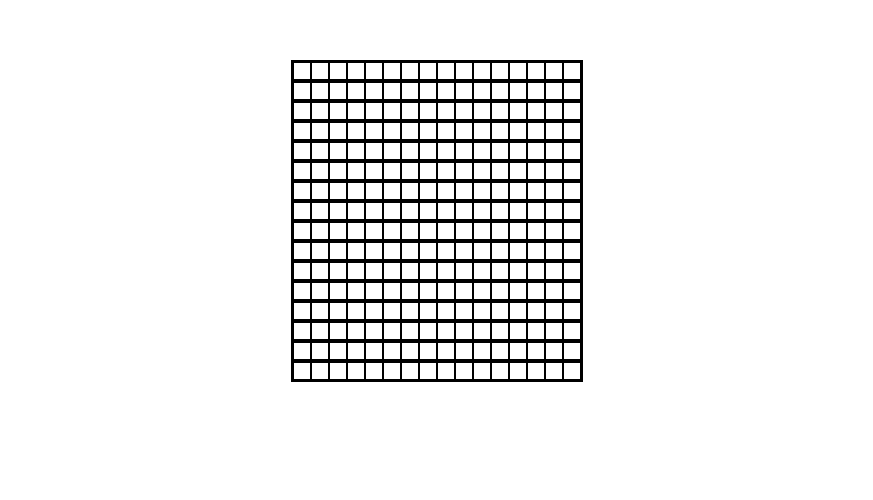
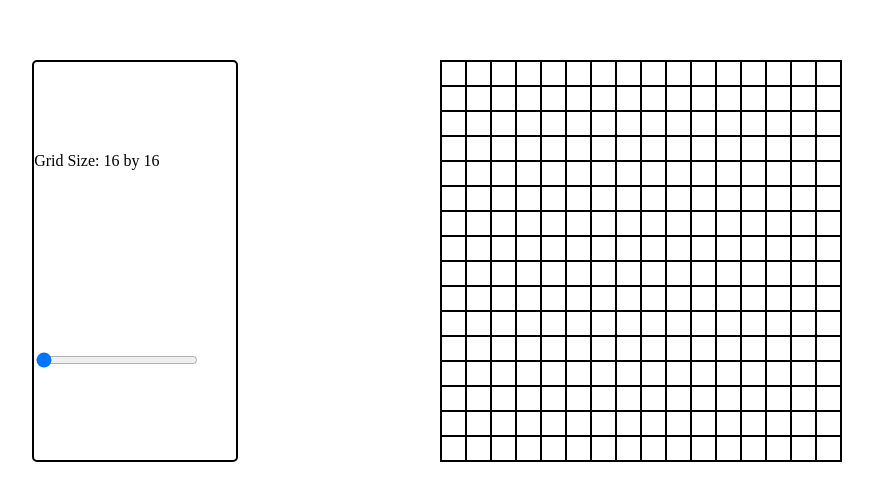
Before and after one commit to ncesare/etch-sketch, a plain HTML site: page index.html in a window 1280 px wide. Shown: the part 140-640 px from the top of the page, without its empty margins (203-1076 px from the left). Drawn offline with Linux system fonts and the light colour scheme.

Commit message:
Slider now makes a grid of n by n size.

```diff
--- a/index.html
+++ b/index.html
@@ -9,8 +9,14 @@
     <link rel="stylesheet" href="styles.css">
 </head>
 <body>
-    <div class="sketch-grid">
+    <div class="container">
+        <div class="control-panel">
+            <label for="gridSlider">Grid Size: <span id="gridSizeDisplay"></span></label>
+            <input type="range" min="16" max="64" value="16" class="slider" id="gridSlider">
+        </div>
+        <div class="sketch-grid">
 
+        </div>
     </div>
 </body>
 </html>
--- a/script.js
+++ b/script.js
@@ -1,17 +1,41 @@
+// Initialize variables and make the first etch-n-sketch grid of 16x16
+
 const sketchGrid = document.querySelector('.sketch-grid');
+const gridSlider = document.querySelector('#gridSlider');
+const gridSizeDisplay = document.querySelector('#gridSizeDisplay');
+let gridSize = gridSlider.value;
+gridSizeDisplay.textContent = `${gridSize} by ${gridSize}`;
+makeGrid(16);
 
-//Needs slider to determine n and i values
-let gridSize = 16;
+// Whenever the user changes the value on the slider, make a new grid accordingly.
+
+gridSlider.oninput = function() {
+    gridSize = gridSlider.value;
+    gridSizeDisplay.textContent = `${gridSize} by ${gridSize}`;
+    makeGrid(gridSize)
+}
+
+function makeGrid(gridSize) {
+    sketchGrid.innerHTML = ''; // Delete the previous grid before making a new one.
+
+    // Make gridSize number of rows.
 
     for (let n = 0; n < gridSize; n++) {
         const row = document.createElement('div');
         row.classList.add('row');
         sketchGrid.appendChild(row);
-    console.log(`${n} row added`);
+
+        // Populate each row with gridSize number of boxes.
+
         for (let i = 0; i < gridSize; i++) {
             const box = document.createElement('div');
             box.classList.add('box');
+            let borderOffset = gridSize * 2; // Accounting for the borders in height and width. Remove this when I remove those.
+            box.style.width = ((400 - borderOffset) / gridSize) + 'px';
+            box.style.height = ((400 - borderOffset) / gridSize) + 'px';
             row.appendChild(box);
-        console.log(`${n} box added`);
         }
     }
+}
+
+// Allow the user to change background-color on grid boxes by clicking and hovering.
--- a/styles.css
+++ b/styles.css
@@ -1,26 +1,39 @@
+.container {
+    display: flex;
+    justify-content: space-around;
+    width: 80%;
+    margin: 200px auto;
+}
+
+.control-panel {
+    border: 2px solid black;
+    border-radius: 5px;
+    display: flex;
+    flex-direction: column;
+    justify-content: space-around;
+    width: 20%;
+}
+
+.slider {
+    width: 80%;
+}
+
 .sketch-grid {
     display: flex;
     flex-direction: column;
     justify-content: stretch; /* Distrubte items evenly to fill container */
     padding: 0;
-    width: max-content;
-    height: max-content;
-    min-height: 200px;
-    margin: 200px auto;
+    width: 400px;
+    height: 400px;
 }
 
 .row {
     display: flex;
-    justify-content: stretch; /* Distrubte items evenly to fill container*/
+    justify-content: stretch; /* Distrubte items evenly to fill container */
     padding: 0;
     min-width: 100px;
 }
 
-.box {
-    height: 1em;
-    width: 1em;
-}
-
-.sketch-grid, .row, .box {
+.sketch-grid, .box {
     border: 1px solid black;
 }
```
Lines whose indentation alone changed are shown as unchanged.
